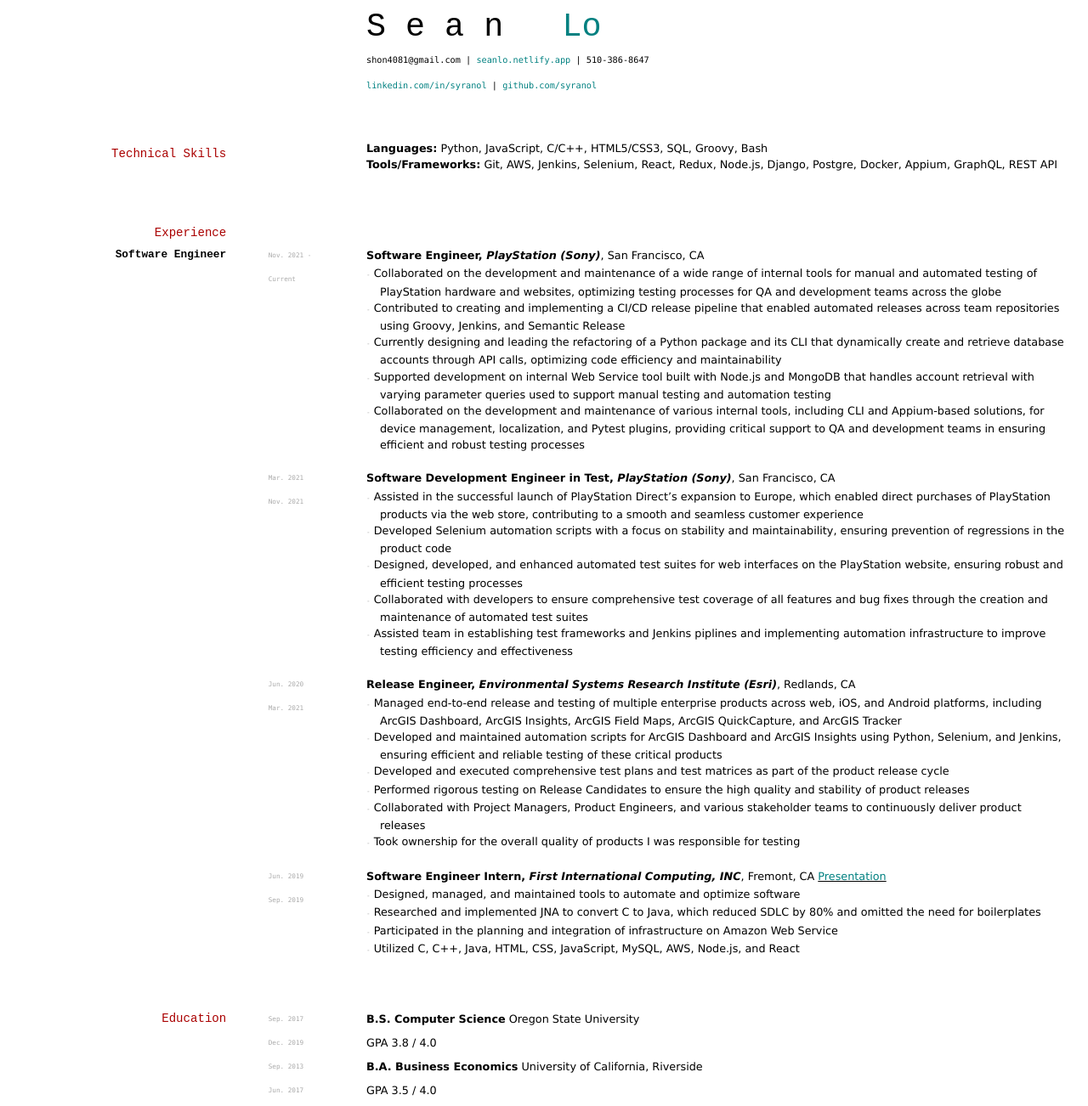
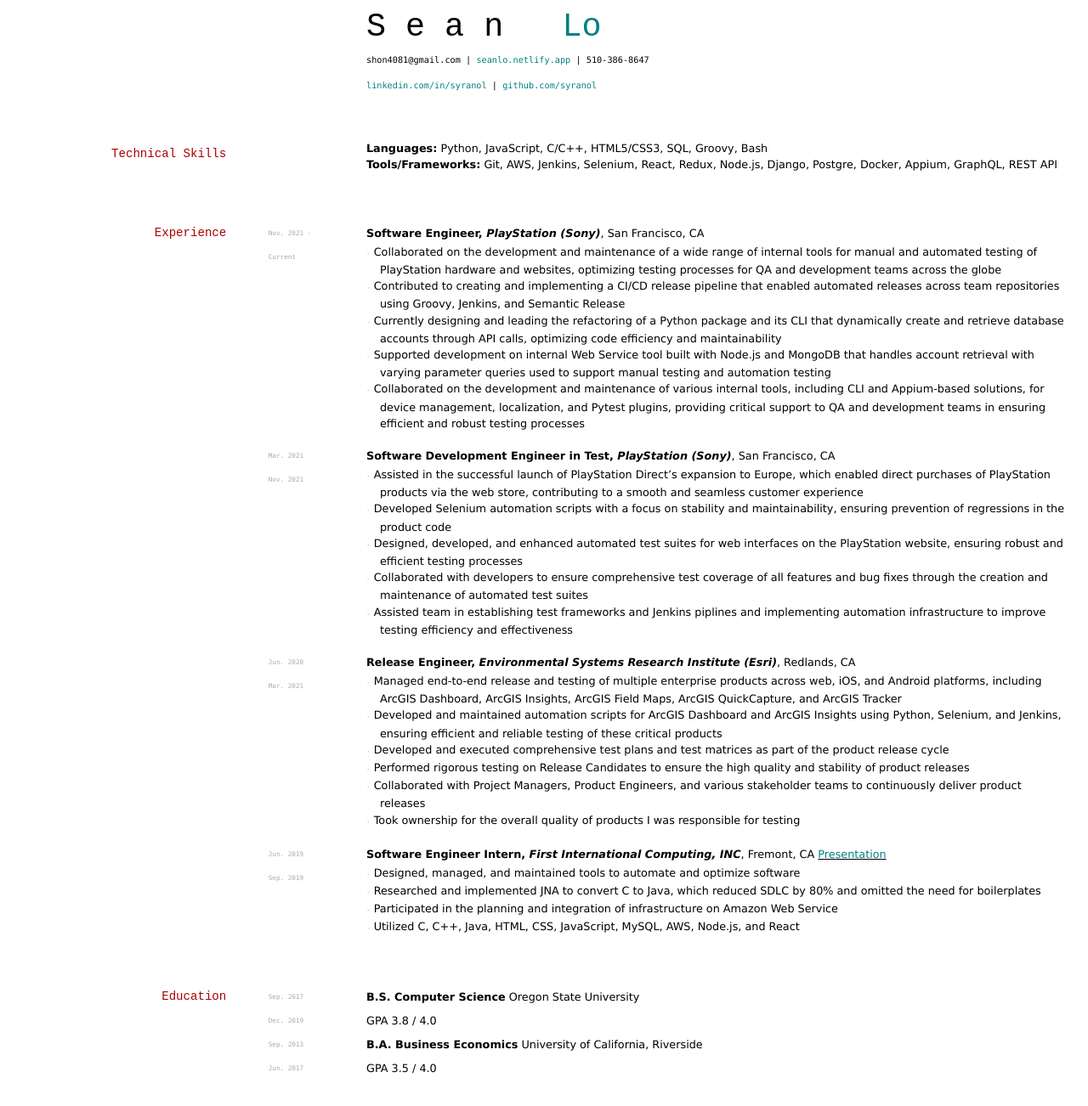
Before and after one commit to elipapa/markdown-cv, a Jekyll site: the page built from index.md, in a window 1280 px wide. Shown: the whole page at 85% size. Built offline with Jekyll 4.4.1, drawn with Linux system fonts in a browser that asks for light colours; after the commit the page ends 1277 px from its top, so only the background shows below that.

Commit message:
Update index.md

```diff
--- a/index.md
+++ b/index.md
@@ -21,8 +21,6 @@
 
 
 ## Experience
-
-### __Software Engineer__
 
 `Nov. 2021 -`
 __Software Engineer, *PlayStation (Sony)*__, San Francisco, CA
```
